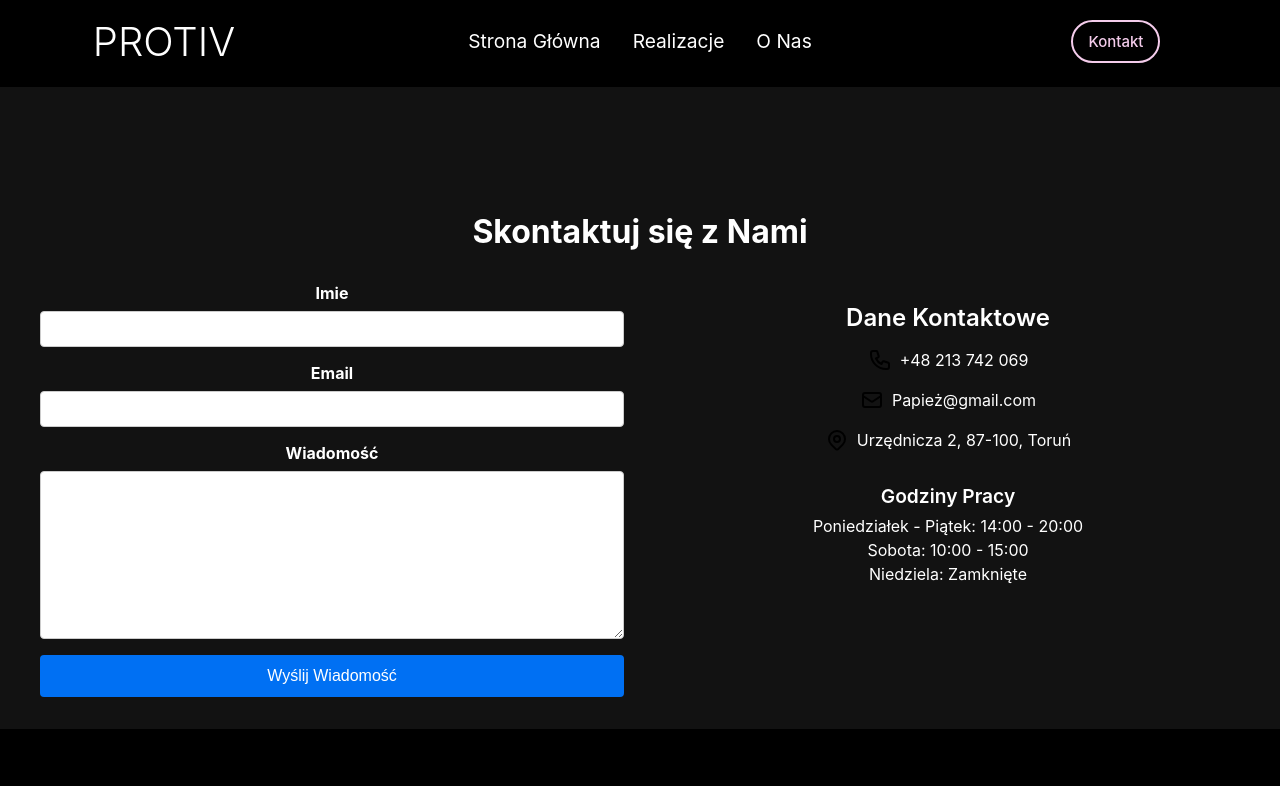
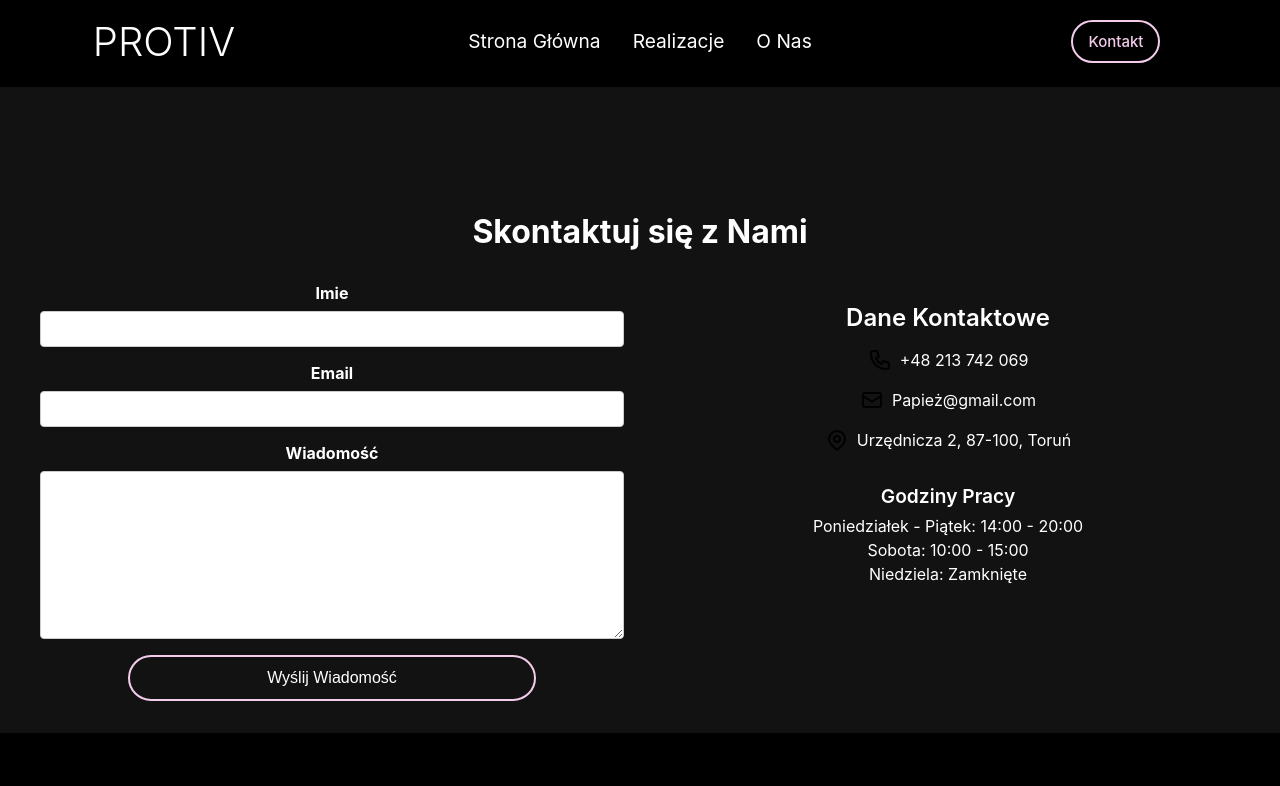
Before and after one commit to frodoprgmz/Protivreact, a React (Create React App) app: page /contact in a window 1280 px wide. Shown: the top 786 px of the page. Built offline with nearby package versions, Linux system fonts and the light colour scheme.

Commit message:
kontakt dalej

```diff
--- a/src/pages/css/Contact.css
+++ b/src/pages/css/Contact.css
@@ -65,13 +65,20 @@
     border: none;
     padding: 0.75rem 1rem;
     font-size: 1rem;
-    border-radius: 4px;
+    border-radius: 40px;
+    width: 70%;
+    margin: auto;
     cursor: pointer;
-    transition: background-color 0.2s;
+
+    border: 2px solid #f4cceb;
+    background-color: transparent;
+    transition: 0.3s;
   }
 
   .submit-button:hover {
-    background-color: #0051cc;
+    background-color: #f4cceb;
+    color: #19162A;
+    transition: 0.3s;
   }
 
   .contact-info h2 {
```
